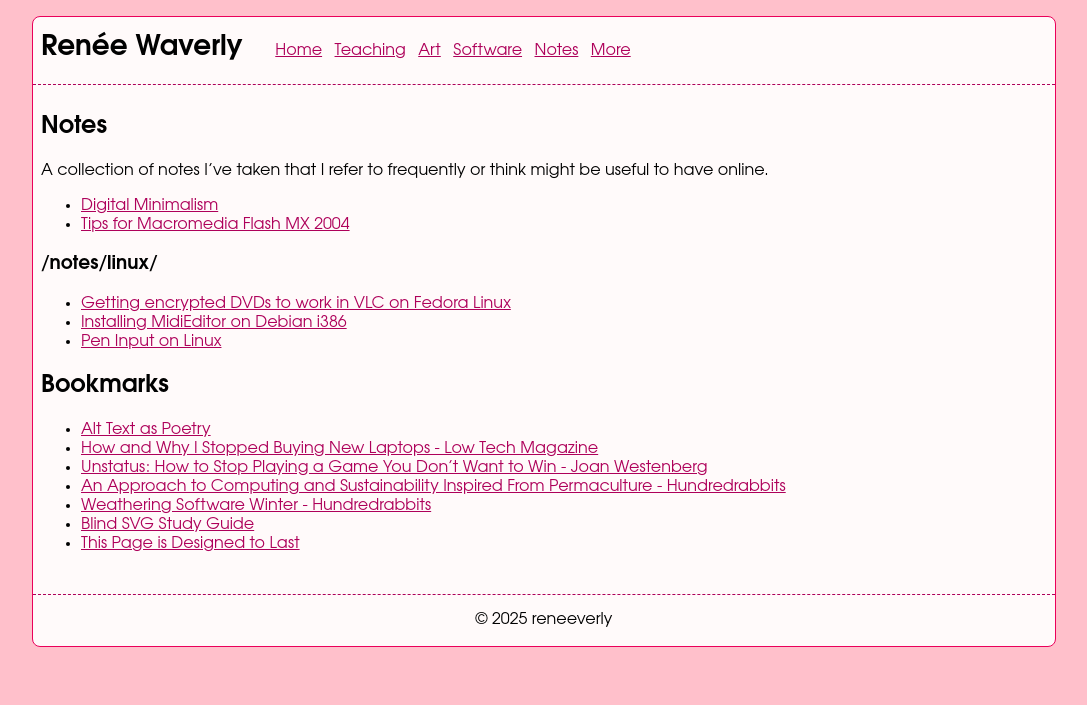
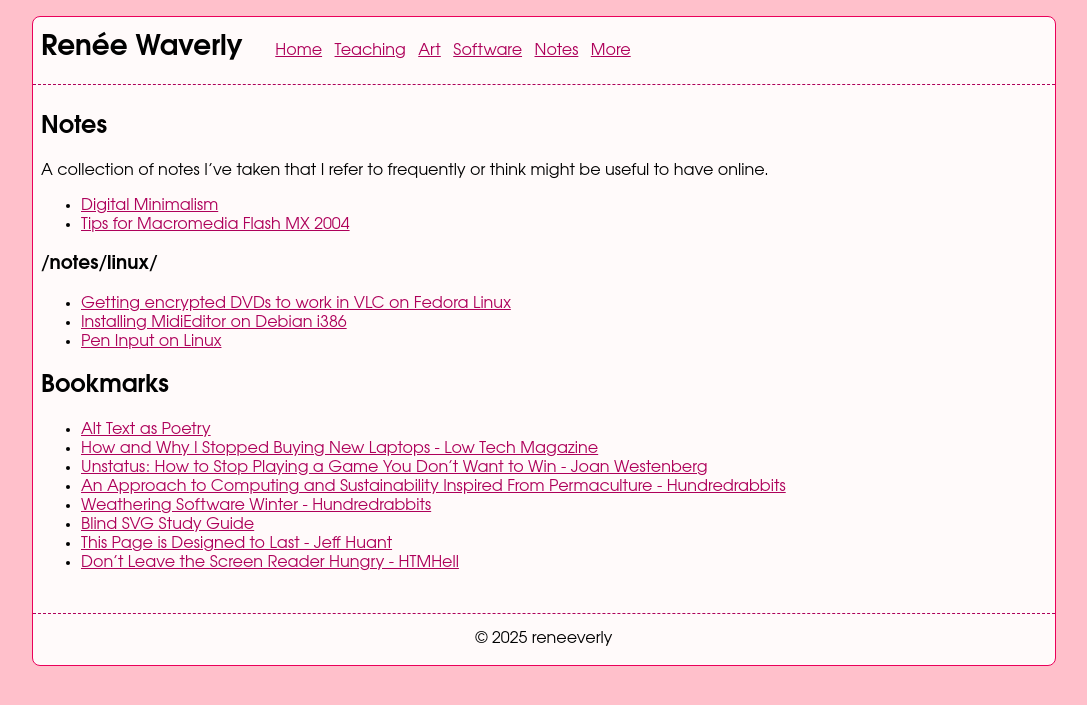
Before and after one commit to reneeverly/reneeverly.github.io, a Jekyll site: the page built from notes/index.md, in a window 1280 px wide. Shown: the top 705 px of the page, without its empty margins (96-1183 px from the left). Built offline with Jekyll 4.4.1, drawn with Linux system fonts in a browser that asks for light colours.

Commit message:
Added new bookmark link to notes

```diff
--- a/notes/index.md
+++ b/notes/index.md
@@ -14,4 +14,5 @@ A collection of notes I've taken that I refer to frequently or think might be us
 * [An Approach to Computing and Sustainability Inspired From Permaculture - Hundredrabbits](https://100r.co/site/computing_and_sustainability.html)
 * [Weathering Software Winter - Hundredrabbits](https://100r.co/site/weathering_software_winter.html)
 * [Blind SVG Study Guide](https://blindsvg.com/)
-* [This Page is Designed to Last](https://jeffhuang.com/designed_to_last/)
+* [This Page is Designed to Last - Jeff Huant](https://jeffhuang.com/designed_to_last/)
+* [Don't Leave the Screen Reader Hungry - HTMHell](https://htmhell.dev/adventcalendar/2025/17/)
```
